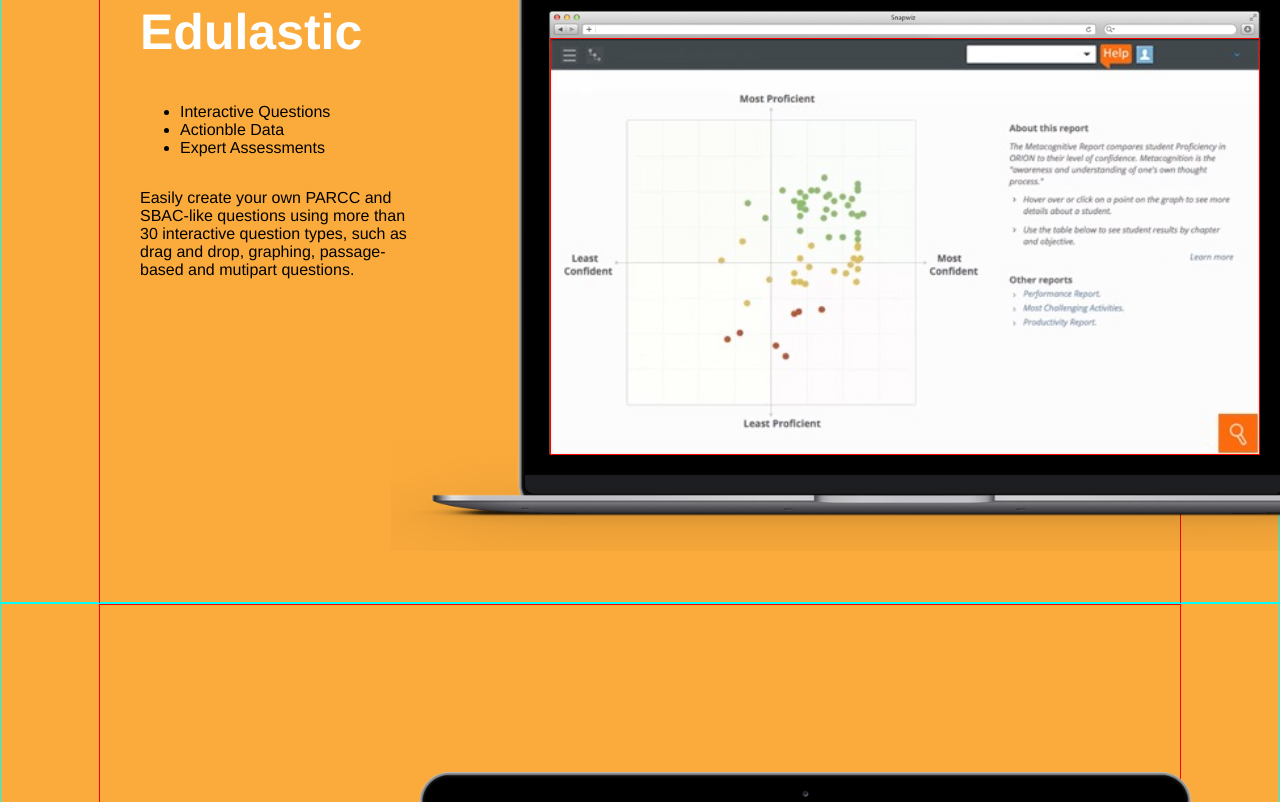
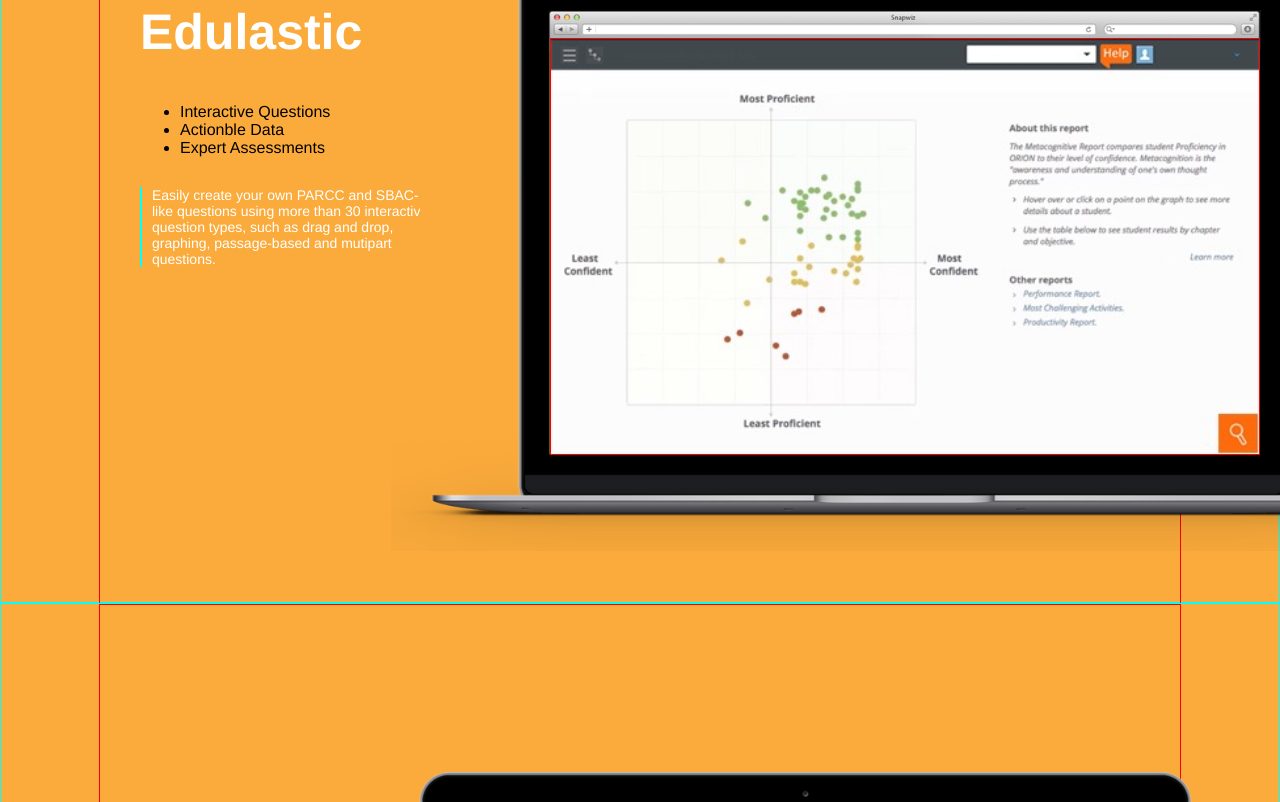
Before and after one commit to oleg-sdk/Snapwiz-site, a plain HTML site: page index.html in a window 1280 px wide. Shown: the part 1671-2473 px from the top of the page. Drawn offline with nearby package versions, Linux system fonts and the light colour scheme.

Commit message:
slide inside

```diff
--- a/less/styles.less
+++ b/less/styles.less
@@ -139,6 +139,12 @@ section{
           max-width: 280px;
           float: left;
           margin-right: 40px;
+          font-size: 14px;
+          font-weight: 400;
+          color: white;
+          border-left: 2px solid aqua;
+          padding-left: 10px;
+        }
         }
       }
     }
@@ -181,5 +187,3 @@ section{
   #edulastic.stage1{}
   #edulastic.stage2{}
   #edulastic.stage3{}
-
-}
```
Also changed, not shown: css/styles.css.
